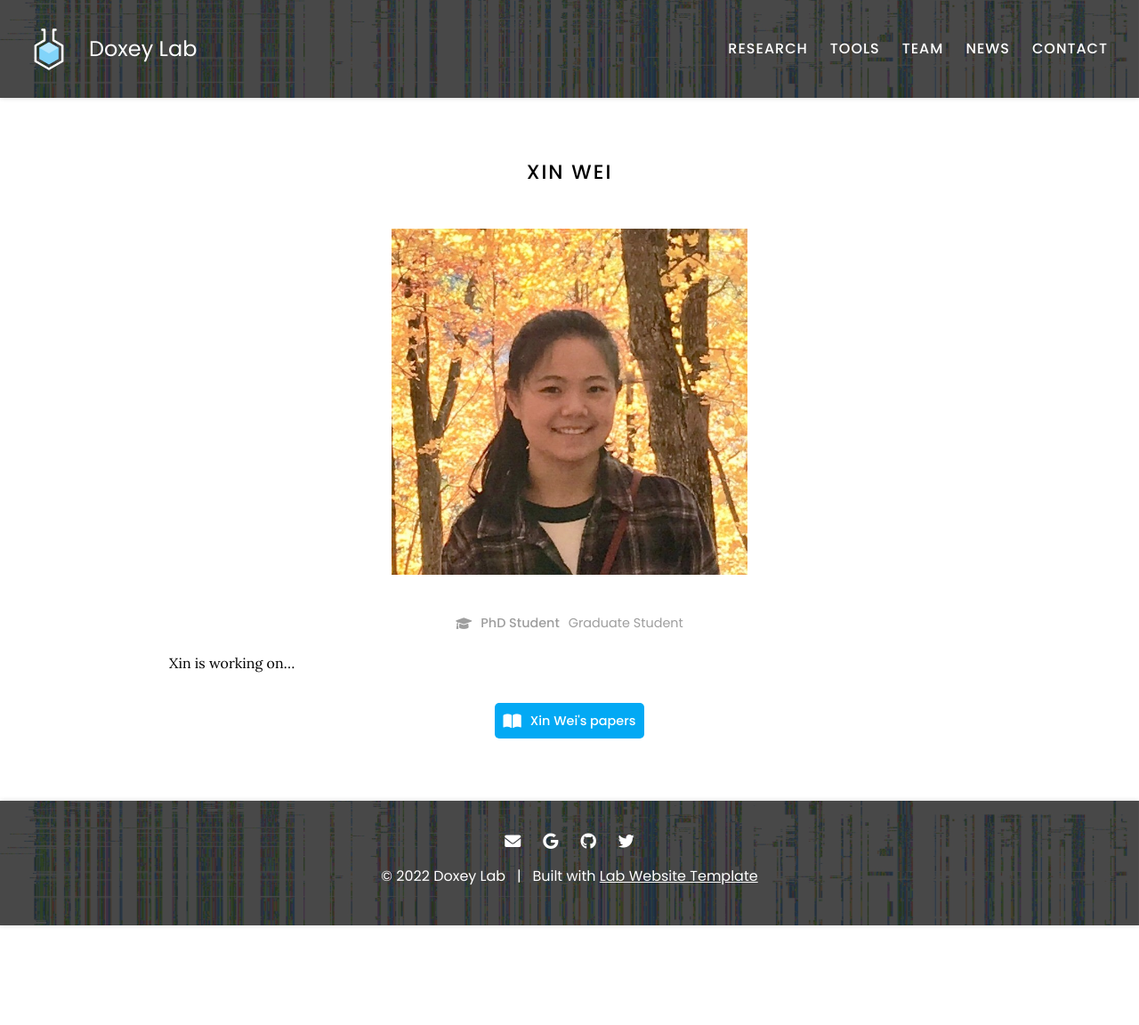
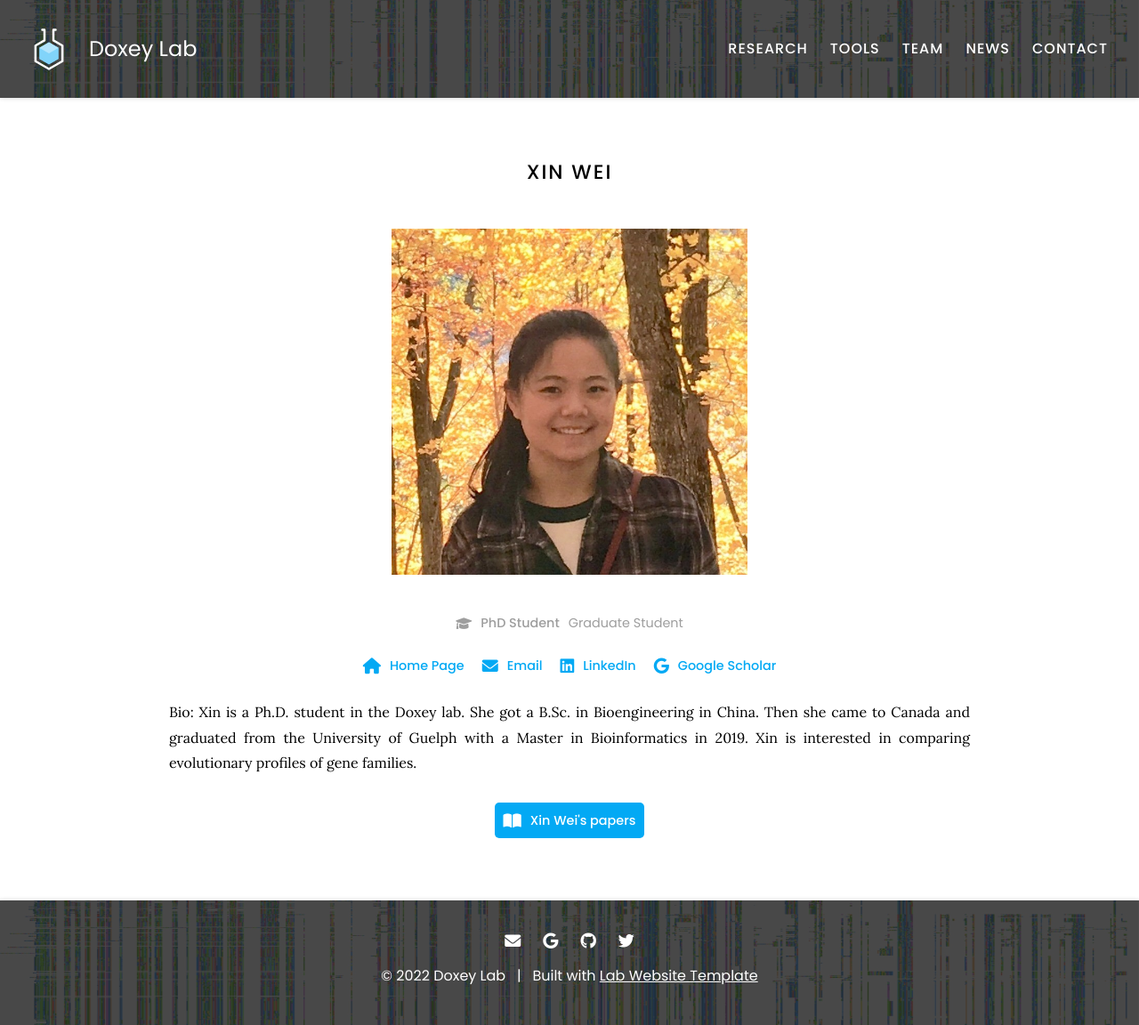
Before and after one commit to doxeylab/doxeylab-website, a Jekyll site: the page built from _members/xin-wei.md, in a window 1280 px wide. Shown: the whole page at 89% size. Built offline with Jekyll 4.4.1, drawn with Linux system fonts in a browser that asks for light colours; before the commit the page ends 1040 px from its top, so only the background shows below that.

Commit message:
Update xin-wei.md

```diff
--- a/_members/xin-wei.md
+++ b/_members/xin-wei.md
@@ -7,6 +7,12 @@ group: current
 aliases:
   - X. Wei
   - X Wei
+links:
+  home-page: https://tims-website.com/
+  email: x86wei@uwaterloo.ca
+  linkedin: xin-wei-satellite
+  google-scholar: GnHNAgoAAAAJ&hl
+
 ---
 
-Xin is working on...
+Bio: Xin is a Ph.D. student in the Doxey lab. She got a B.Sc. in Bioengineering in China. Then she came to Canada and graduated from the University of Guelph with a Master in Bioinformatics in 2019. Xin is interested in comparing evolutionary profiles of gene families.
```
